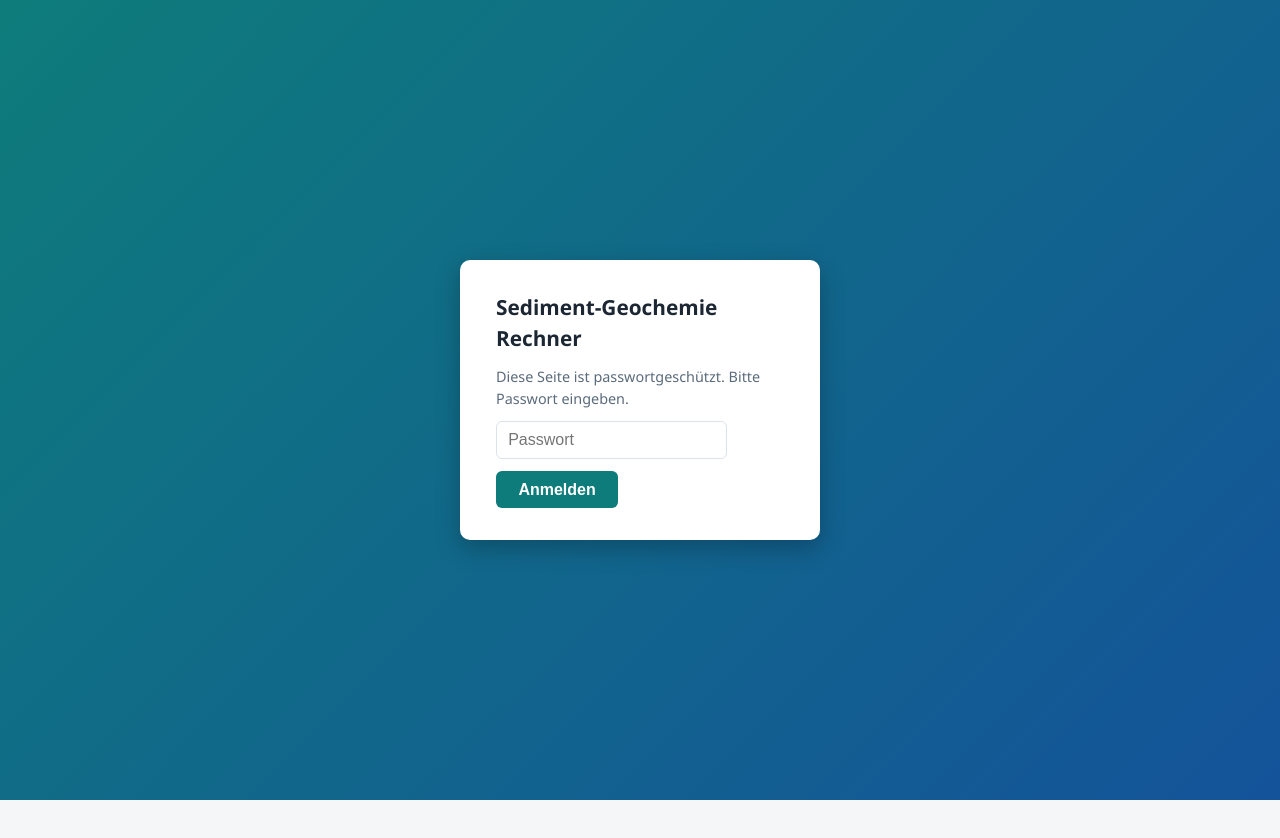
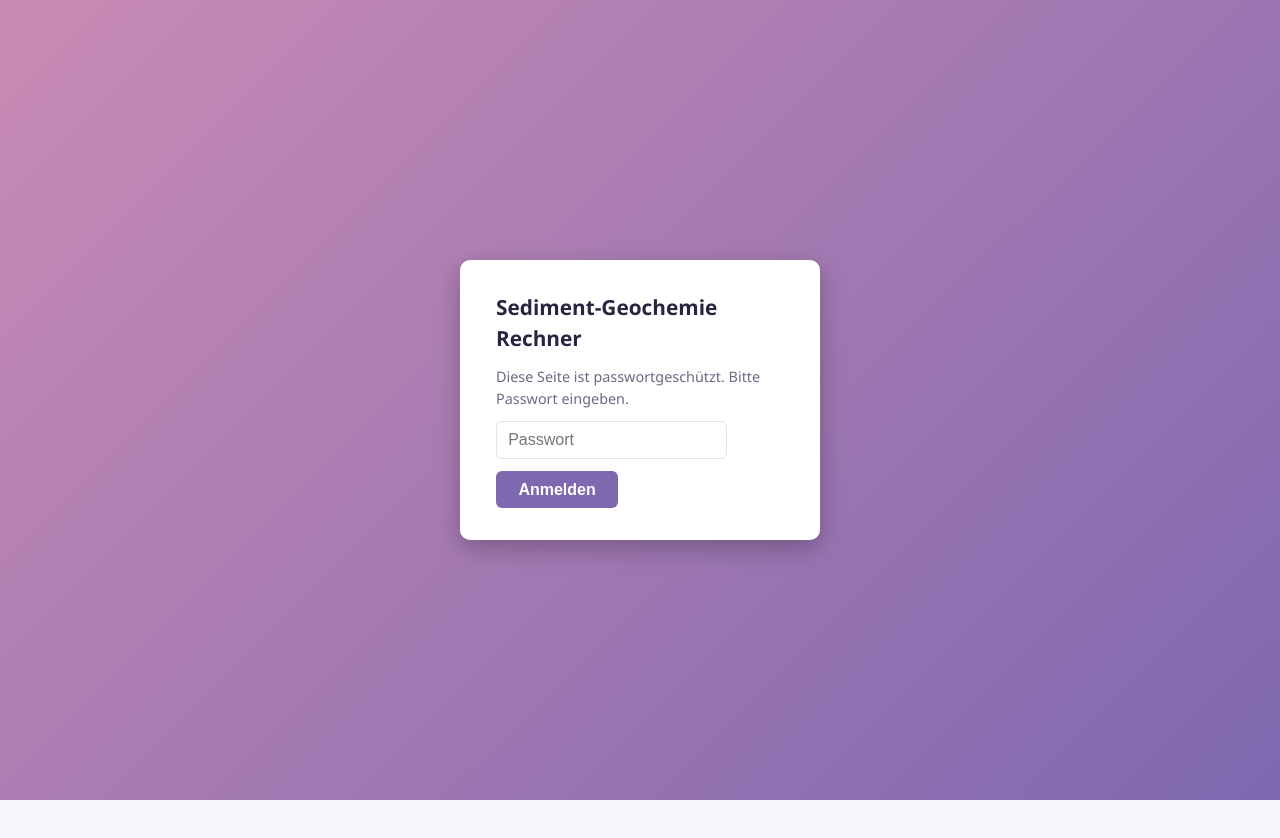
Before and after one commit to julianstuebe/sediment-geochemie-rechner, a plain HTML site: page index.html in a window 1280 px wide. Drawn offline with Linux system fonts and the light colour scheme.

Commit message:
Farbschema: dezente Pink-/Violett-/Lilatöne statt Türkis/Blau
Co-authored-by: julianstuebe <julianstuebe@users.noreply.github.com>

```diff
--- a/styles.css
+++ b/styles.css
@@ -1,12 +1,13 @@
 :root {
-  --bg: #f4f6f8;
+  --bg: #f8f6fb;
   --card-bg: #ffffff;
-  --text: #1c2733;
-  --muted: #5b6b7b;
-  --accent: #0e7c7b;
-  --accent-dark: #0a5f5e;
-  --error: #b3261e;
-  --border: #dde3e8;
+  --text: #2b2440;
+  --muted: #6f6880;
+  --accent: #7e68b0;
+  --accent-dark: #64519a;
+  --accent-soft: #c98bb4;
+  --error: #b03a5b;
+  --border: #e7e1ef;
   --radius: 10px;
 }
 
@@ -23,7 +24,7 @@ body {
 }
 
 .site-header {
-  background: linear-gradient(135deg, #0e7c7b 0%, #14539a 100%);
+  background: linear-gradient(135deg, #c98bb4 0%, #7e68b0 100%);
   color: #ffffff;
   padding: 2rem 1.5rem;
   text-align: center;
@@ -83,8 +84,8 @@ section.formula-section > h2 {
   font-family: "Cambria Math", Georgia, "Times New Roman", serif;
   font-size: 1.25rem;
   font-style: italic;
-  background: #eef6f6;
-  border-left: 4px solid var(--accent);
+  background: #f4eef9;
+  border-left: 4px solid var(--accent-soft);
   padding: 0.6rem 0.9rem;
   border-radius: 0 var(--radius) var(--radius) 0;
   margin: 0 0 0.6rem;
@@ -174,8 +175,8 @@ button.calculate:hover {
 .result {
   margin: 0.9rem 0 0;
   padding: 0.7rem 0.9rem;
-  background: #e8f5e9;
-  border-left: 4px solid #2e7d32;
+  background: #f1eaf8;
+  border-left: 4px solid var(--accent);
   border-radius: 0 var(--radius) var(--radius) 0;
   font-size: 1.05rem;
 }
@@ -200,7 +201,7 @@ button.calculate:hover {
   align-items: center;
   justify-content: center;
   padding: 1rem;
-  background: linear-gradient(135deg, #0e7c7b 0%, #14539a 100%);
+  background: linear-gradient(135deg, #c98bb4 0%, #7e68b0 100%);
 }
 
 html.unlocked #gate {
```
